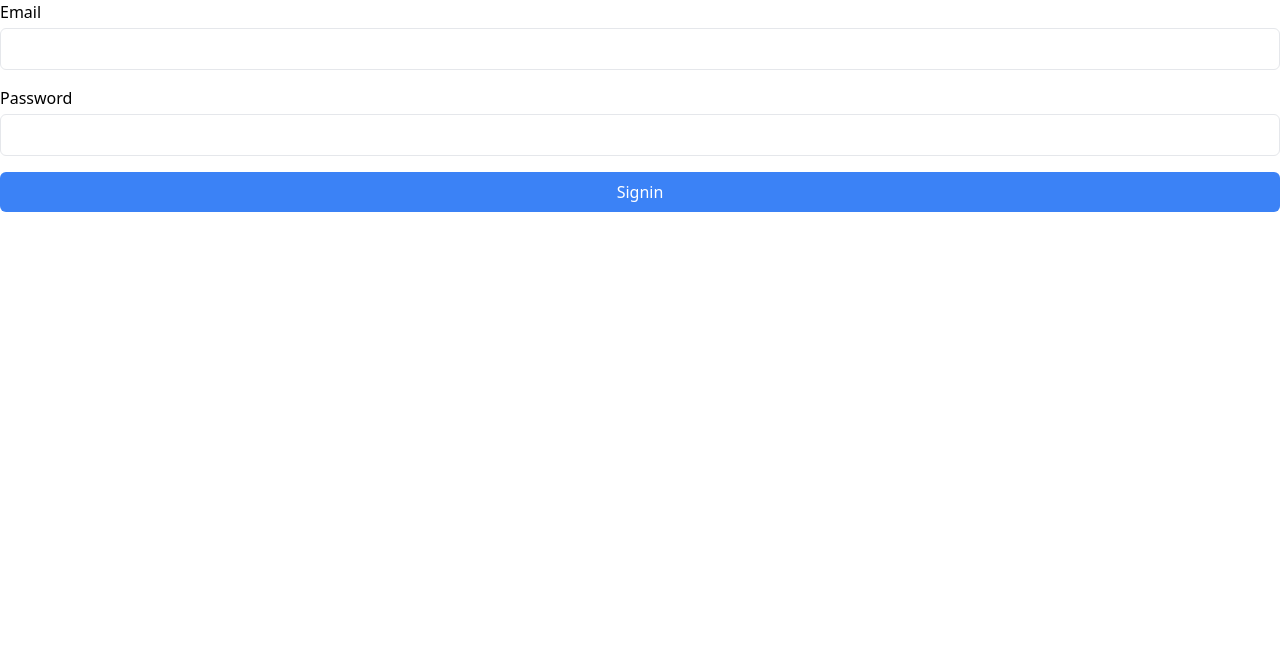
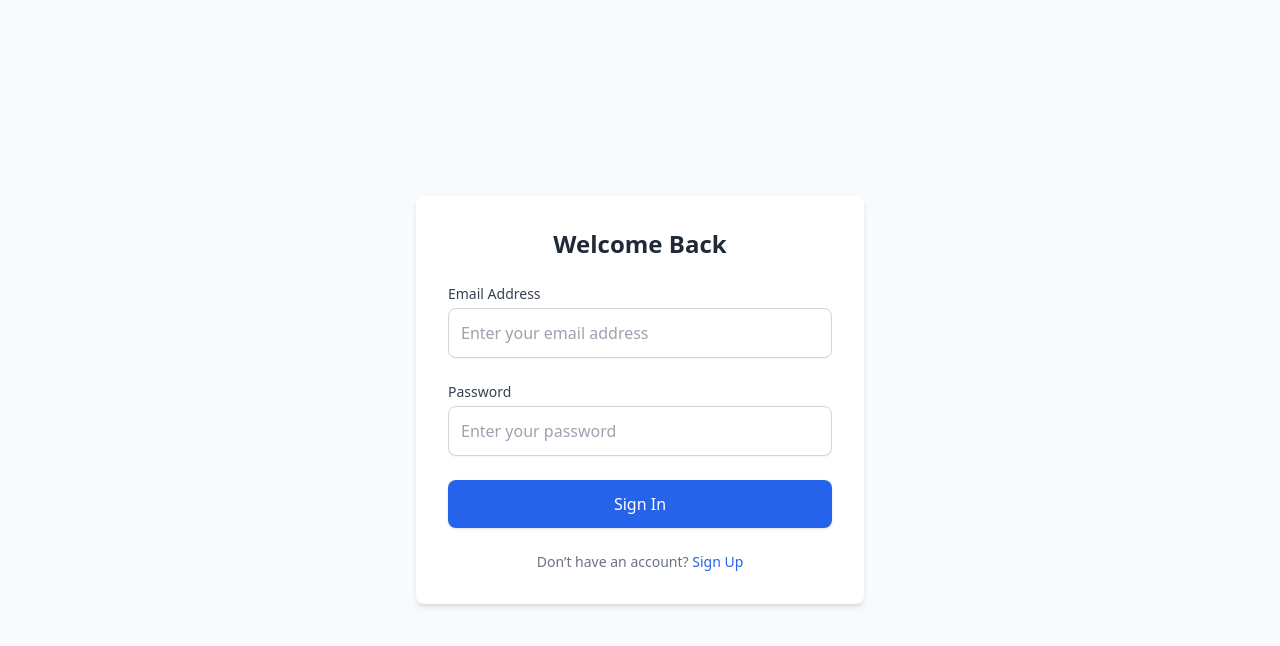
Before and after one commit to Himalf/products, a React (Vite) app: page /login in a window 1280 px wide. Shown: the top 646 px of the page. Built offline with nearby package versions, Linux system fonts and the light colour scheme.

Commit message:
style: add toast onsuccess ans error message

```diff
--- a/src/App.tsx
+++ b/src/App.tsx
@@ -5,6 +5,7 @@ import ProductDetail from "./pages/product-detail";
 import { AuthProvider } from "./context/AuthContext";
 import SignUp from "./pages/SignUp";
 import Signin from "./pages/SignIn";
+import ProtectedRoute from "./components/ProtectedRoute";
 function App() {
   return (
     <AuthProvider>
@@ -12,9 +13,30 @@ function App() {
         <Routes>
           <Route path="/signup" element={<SignUp />} />
           <Route path="/login" element={<Signin />} />
-          <Route path="/" element={<LandingPage />} />
-          <Route path="/products" element={<Products />} />
-          <Route path="/products/:id" element={<ProductDetail />} />
+          <Route
+            path="/"
+            element={
+              <ProtectedRoute>
+                <LandingPage />
+              </ProtectedRoute>
+            }
+          />
+          <Route
+            path="/products"
+            element={
+              <ProtectedRoute>
+                <Products />
+              </ProtectedRoute>
+            }
+          />
+          <Route
+            path="/products/:id"
+            element={
+              <ProtectedRoute>
+                <ProductDetail />
+              </ProtectedRoute>
+            }
+          />
         </Routes>
       </Router>
     </AuthProvider>
--- a/src/components/AuthForm.tsx
+++ b/src/components/AuthForm.tsx
@@ -1,5 +1,6 @@
 import { Formik, Form, Field, ErrorMessage } from "formik";
 import * as yup from "yup";
+import { Toaster } from "sonner";
 interface AuthFormProps {
   onSubmit: (values: {
     email: string;
@@ -15,12 +16,17 @@ export default function AuthForm({ onSubmit, isSignUp }: AuthFormProps) {
     password: "",
     name: isSignUp ? "" : undefined,
   };
+
   const validationSchema = yup.object({
-    email: yup.string().email().required(),
-    password: yup.string().required(),
-    ...((isSignUp && { name: yup.string().required("name is required") }) ||
+    email: yup.string().email("Invalid email").required("Email is required"),
+    password: yup
+      .string()
+      .min(6, "Password must be at least 6 characters")
+      .required("Password is required"),
+    ...((isSignUp && { name: yup.string().required("Name is required") }) ||
       {}),
   });
+
   const fields = [
     ...(isSignUp
       ? [
@@ -36,7 +42,7 @@ export default function AuthForm({ onSubmit, isSignUp }: AuthFormProps) {
       id: "email",
       name: "email",
       type: "email",
-      label: "Email",
+      label: "Email Address",
     },
     {
       id: "password",
@@ -45,33 +51,75 @@ export default function AuthForm({ onSubmit, isSignUp }: AuthFormProps) {
       label: "Password",
     },
   ];
+
   return (
+    <div className="flex justify-center items-center h-screen bg-gray-50">
+      <div className="bg-white shadow-md rounded-lg p-8 w-full max-w-md">
+        <h2 className="text-2xl font-bold text-center text-gray-800 mb-6">
+          {isSignUp ? "Create an Account" : "Welcome Back"}
+        </h2>
         <Formik
           initialValues={initialValues}
           validationSchema={validationSchema}
           onSubmit={onSubmit}
         >
-      <Form className="flex flex-col gap-4">
+          <Form className="space-y-6">
+            <Toaster position="top-right" />
             {fields.map((field) => (
-          <div key={field.id} className="flex flex-col gap-1">
-            <label htmlFor={field.id}>{field.label}</label>
+              <div key={field.id}>
+                <label
+                  htmlFor={field.id}
+                  className="block text-sm font-medium text-gray-700"
+                >
+                  {field.label}
+                </label>
+
                 <Field
                   id={field.id}
                   name={field.name}
                   type={field.type}
-              className="border p-2 rounded-md"
+                  className="mt-1 block w-full p-3 border border-gray-300 rounded-lg shadow-sm focus:ring-blue-500 focus:border-blue-500"
+                  placeholder={`Enter your ${field.label.toLowerCase()}`}
                 />
                 <ErrorMessage
                   name={field.name}
                   component="div"
-              className="text-red-500"
+                  className="mt-1 text-red-500 text-sm"
                 />
               </div>
             ))}
-        <button type="submit" className="bg-blue-500 text-white p-2 rounded-md">
-          {isSignUp ? "SignUp" : "Signin"}
+            <button
+              type="submit"
+              className="w-full bg-blue-600 text-white py-3 px-4 rounded-lg shadow hover:bg-blue-700 focus:ring-2 focus:ring-blue-500 focus:ring-offset-2 focus:outline-none"
+            >
+              {isSignUp ? "Sign Up" : "Sign In"}
             </button>
           </Form>
         </Formik>
+        <p className="text-sm text-gray-500 text-center mt-6">
+          {isSignUp ? (
+            <>
+              Already have an account?{" "}
+              <a
+                href="/login"
+                className="text-blue-600 hover:underline font-medium"
+              >
+                Sign In
+              </a>
+            </>
+          ) : (
+            <>
+              Don’t have an account?{" "}
+              <a
+                href="/signup"
+                className="text-blue-600 hover:underline font-medium"
+              >
+                Sign Up
+              </a>
+            </>
+          )}
+        </p>
+      </div>
+    </div>
   );
 }
--- a/src/context/AuthContext.tsx
+++ b/src/context/AuthContext.tsx
@@ -1,4 +1,3 @@
-import { useNavigate } from "react-router-dom";
 import { setAuthToken } from "../api/api";
 import { createContext, ReactNode, useState } from "react";
 interface AuthContextType {
--- a/src/pages/SignIn.tsx
+++ b/src/pages/SignIn.tsx
@@ -2,10 +2,11 @@ import React, { useContext } from "react";
 import AuthForm from "../components/AuthForm";
 import { BASE_URL } from "../api/api";
 import { AuthContext } from "../context/AuthContext";
-
+import { useNavigate } from "react-router-dom";
+import { toast } from "sonner";
 const Signin: React.FC = () => {
   const { login } = useContext(AuthContext)!;
-
+  const navigate = useNavigate();
   const handleSignin = async (values: { email: string; password: string }) => {
     try {
       const response = await fetch(`${BASE_URL}/api/login`, {
@@ -21,9 +22,12 @@ const Signin: React.FC = () => {
 
       const data = await response.json();
       login(data.token);
-      alert("Signin successful");
+      toast.success("Signin successful");
+      setTimeout(() => {
+        navigate("/");
+      }, 2000);
     } catch (error: any) {
-      alert(error.message || "Signin failed");
+      toast.error(error.message || "Something went wrong");
     }
   };
 
--- a/src/pages/SignUp.tsx
+++ b/src/pages/SignUp.tsx
@@ -1,5 +1,4 @@
-import React from "react";
-import { Toaster, toast } from "sonner";
+import { toast } from "sonner";
 import { BASE_URL } from "../api/api";
 import AuthForm from "../components/AuthForm";
 
--- a/src/pages/landingPage/LandingPage.tsx
+++ b/src/pages/landingPage/LandingPage.tsx
@@ -1,8 +1,9 @@
-import { Link } from 'react-router-dom';
+import { Link, useNavigate } from "react-router-dom";
 
 type Props = {};
 
 export default function LandingPage({}: Props) {
+  const navigate = useNavigate();
   return (
     <main className="flex flex-col items-center justify-center min-h-screen bg-gray-100">
       <h1 className="text-4xl font-bold mb-6">Welcome to Our Store</h1>
@@ -13,6 +14,15 @@ export default function LandingPage({}: Props) {
           Go to Products
         </button>
       </Link>
+      <button
+        className="px-6 py-3 bg-blue-500 mt-3 text-white font-semibold text-xl rounded-lg shadow-lg hover:bg-blue-600 transition duration-300"
+        onClick={() => {
+          localStorage.removeItem("token");
+          navigate("/login");
+        }}
+      >
+        Logout
+      </button>
     </main>
   );
 }
```
Lines whose indentation alone changed are shown as unchanged.
